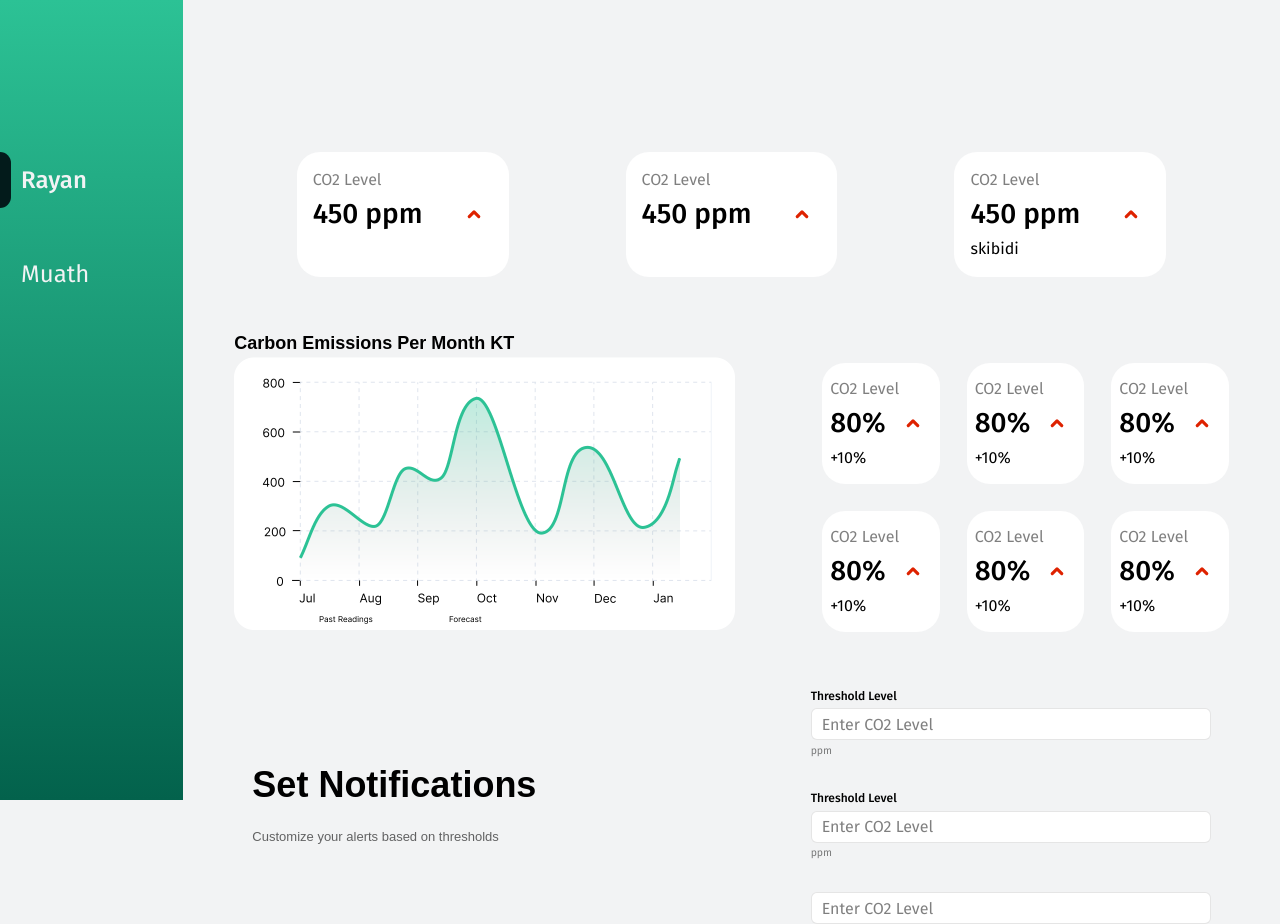
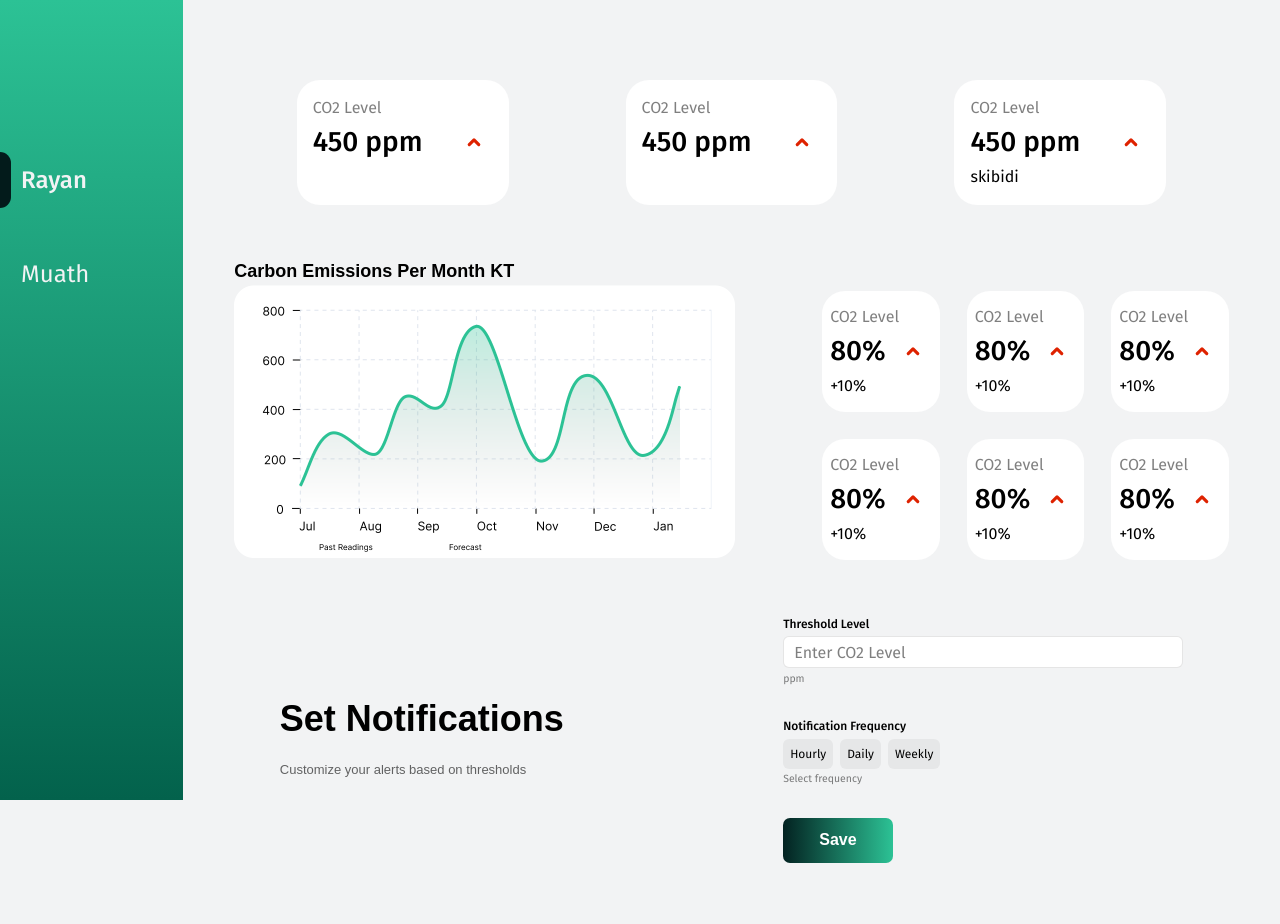
Before and after one commit to RayanisRayan/EcoVerify, a Next.js app in the folder ecoverify/: page /dashboard in a window 1280 px wide. After the commit the page ends 863 px from the top, so only its background shows below. Built offline with nearby package versions, Linux system fonts and the light colour scheme.

Commit message:
Finished: Dashboard Skeleton

```diff
--- /dev/null
+++ b/ecoverify/src/app/components/notification.tsx
@@ -0,0 +1,6 @@
+interface probs{
+    main:string;
+}
+export default function Notifications({main}:probs){
+    return <div className="w-fit rounded-md bg-black/5 p-[6.97px] hover:bg-black/10"><p className="text-black text-xs font-sans font-normal leadding-[1rem]">{main}</p></div>
+}
--- a/ecoverify/src/app/dashboard/page.tsx
+++ b/ecoverify/src/app/dashboard/page.tsx
@@ -1,5 +1,5 @@
 import ComputeCard from "../components/computecard";
-
+import Notifications from "../components/notification";
 export default function Home() {
   const smComputes = [
     {
@@ -47,7 +47,7 @@ export default function Home() {
   ];
   return (
     // top table
-    <div className="flex flex-col mt-[9.5rem] gap-[3.2675rem] w-full">
+    <div className="flex flex-col mt-[10vh] gap-[3.2675rem] w-full">
       <div className="flex flex-row gap-[7.3125rem] justify-center">
         <ComputeCard
           size="md"
@@ -94,7 +94,7 @@ export default function Home() {
           ))}
         </div>
       </div>
-      <div className="flex justify-center gap-[25%]">
+      <div className="flex justify-center gap-[20%]">
         <div className="flex flex-col gap-[1.3rem] justify-center">
             <div className="text-black text-4xl font-semibold font-['Fira Sans'] leading-[41.83px] w-fit">
                     Set Notifications
@@ -108,11 +108,15 @@ export default function Home() {
                     <div className="text-black/50 text-[10.46px] font-normal font-sans leading-[0.87125rem]">ppm</div>
                 </div>
                 <div className="flex flex-col gap-[0.218125rem]">
-                    <p className="text-black text-xs font-medium font-sans leading-[17.43px]">Threshold Level</p>
-                    <input type="text" className="w-[25rem] h-8 px-[0.63rem] bg-white rounded-md border border-black/10 font-nomral font-sans leading-[1rem] placeholder:text-black/50 focus:outline-none focus:ring-1 focus:ring-black/20" placeholder="Enter CO2 Level"/>
-                    <div className="text-black/50 text-[10.46px] font-normal font-sans leading-[0.87125rem]">ppm</div>
+                    <p className="text-black text-xs font-medium font-sans leading-[17.43px]">Notification Frequency</p>
+                    <div className="flex gap-[0.4375rem]">
+                      <Notifications main="Hourly"/>
+                      <Notifications main="Daily"/>
+                      <Notifications main="Weekly"/>
+                    </div>
+                    <div className="text-black/50 text-[10.46px] font-normal font-sans leading-[0.87125rem]">Select frequency</div>
                 </div>
-                <input type="text" className="w-[25rem] h-8 px-[0.63rem] bg-white rounded-md border border-black/10 font-nomral font-sans leading-[1rem] placeholder:text-black/50 focus:outline-none focus:ring-1 focus:ring-black/20" placeholder="Enter CO2 Level"/>
+                <div className="bg-gradient-to-r from-[#032221] to-[#2cc295] rounded-[6.97px] w-fit p-3 text-center text-white font-semibold font-['Fira Sans'] leading-[20.91px] hover:brightness-90"><span className="mx-6">Save</span></div>
           </div>
       </div>
 
```
